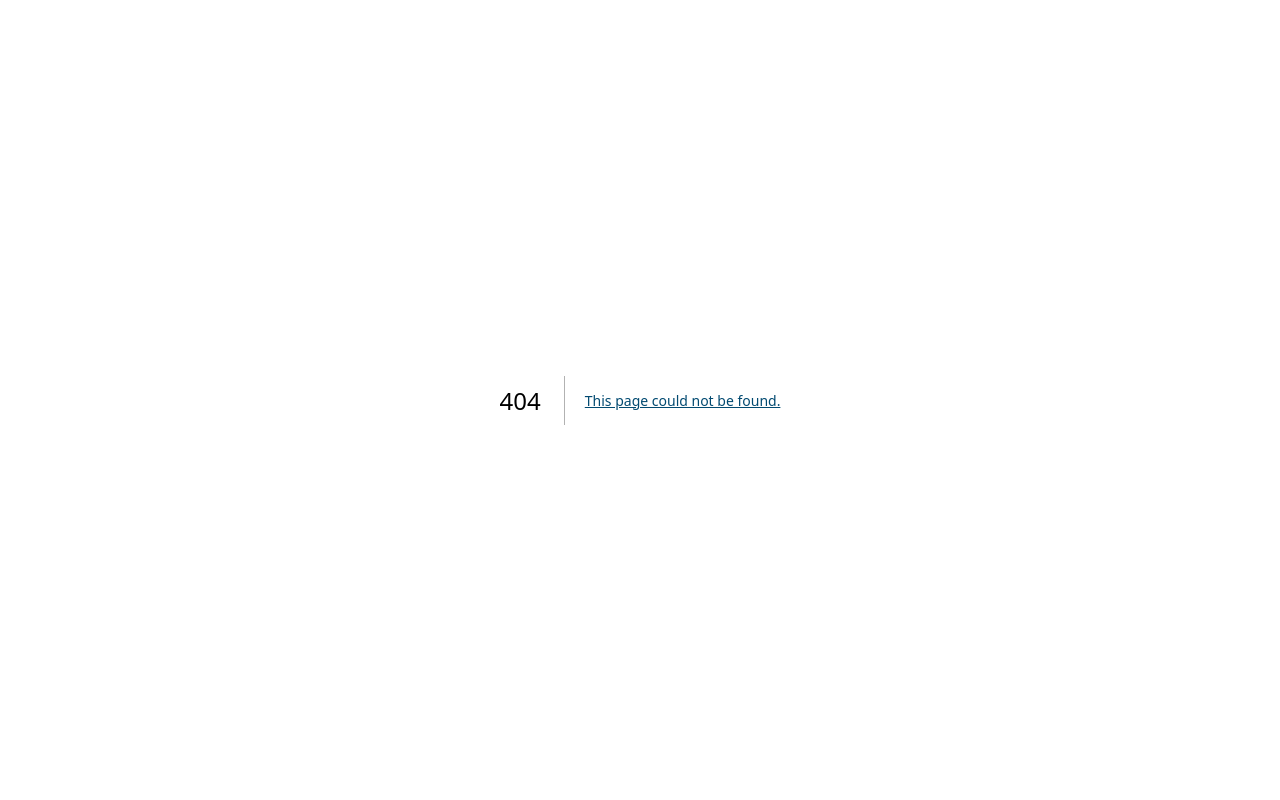
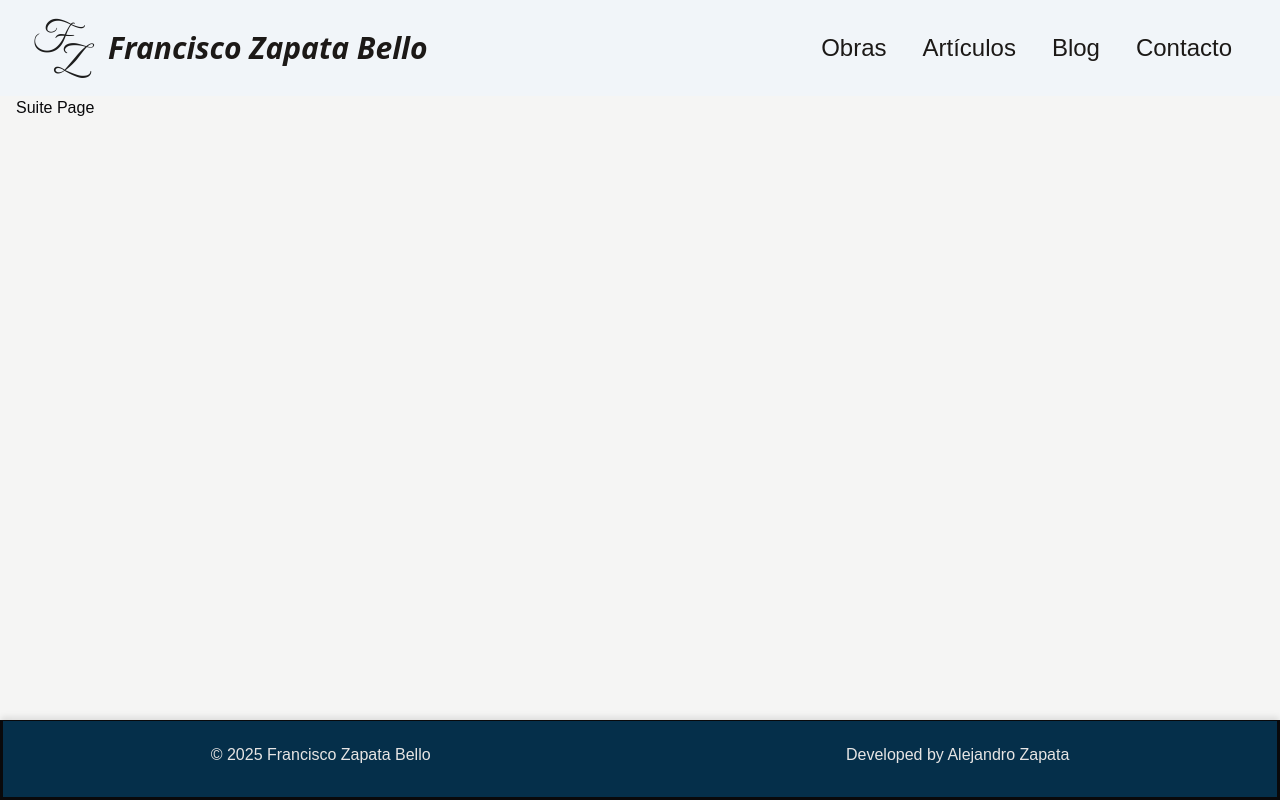
Before and after one commit to azpoint/fazb_app, a Next.js app: page /suites/1 in a window 1280 px wide. Before the commit this address had no page. Built offline with nearby package versions, Linux system fonts and the light colour scheme.

Commit message:
web/suite-page-start

```diff
--- /dev/null
+++ b/app/(web)/suites/[suite]/page.jsx
@@ -0,0 +1,9 @@
+export default function SuitePage() {
+    return (
+        <>
+            <div className="w-full h-24" />
+
+            <div>Suite Page</div>
+        </>
+    );
+}
```
